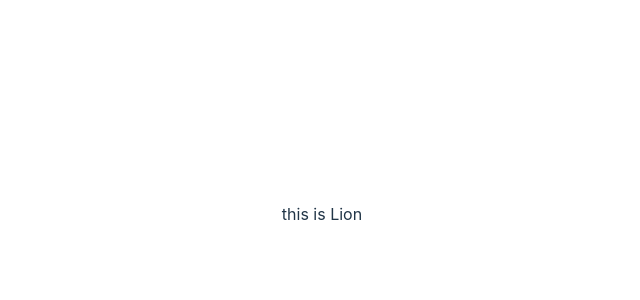
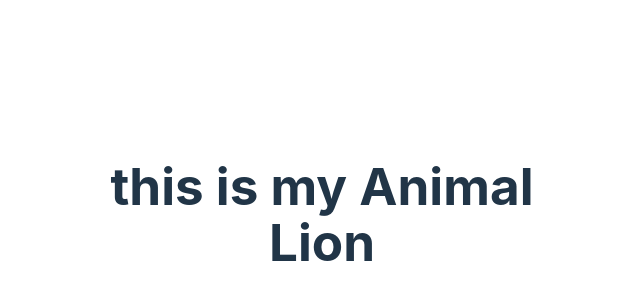
Before and after one commit to Aissablk/My-react-app, a React (Vite) app: page / in a window 1280 px wide. Shown: the part 186-486 px from the top of the page, without its empty margins (318-958 px from the left). Built offline with nearby package versions, Linux system fonts and the light colour scheme.

Commit message:
fixing the Check function

```diff
--- /dev/null
+++ b/src/Conditions_2.jsx
@@ -0,0 +1,25 @@
+function Check(props){
+    return (
+        <div>
+    {props.Animals.map((animal) => {
+        return  animal.startsWith("L") && <div key ={animal}> {animal} </div>;
+    }
+
+    )
+
+}
+
+</div>
+    )};
+
+
+function Affichage(){
+    const Animals=["Lion","Dog","Mouton","Cat"]
+    return  (
+        <h1 > this is my Animal
+            <Check Animals={Animals} />
+
+        </h1>
+    )
+}
+export default Affichage;
--- a/src/main.jsx
+++ b/src/main.jsx
@@ -13,10 +13,11 @@ import OneElement from './Rendering_composants.jsx'
 import ListItem from './Rendering_composants.jsx'
 import Affiche from './Rendering_composants.jsx'
 import Lion from './Conditions.jsx'
+import Affichage from './Conditions_2.jsx'
 
 
 createRoot(document.getElementById('root')).render(
   <StrictMode>
-   <Lion />
+    <Affichage />
   </StrictMode>,
 )
```
